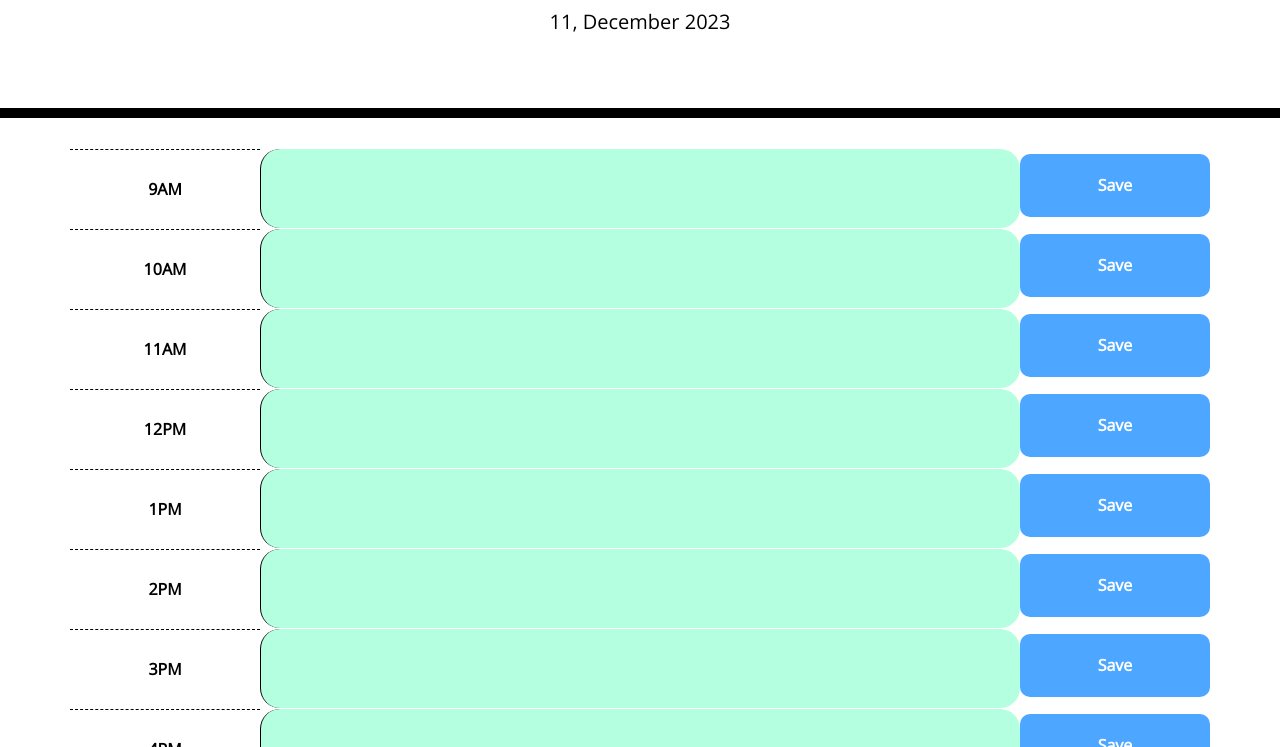
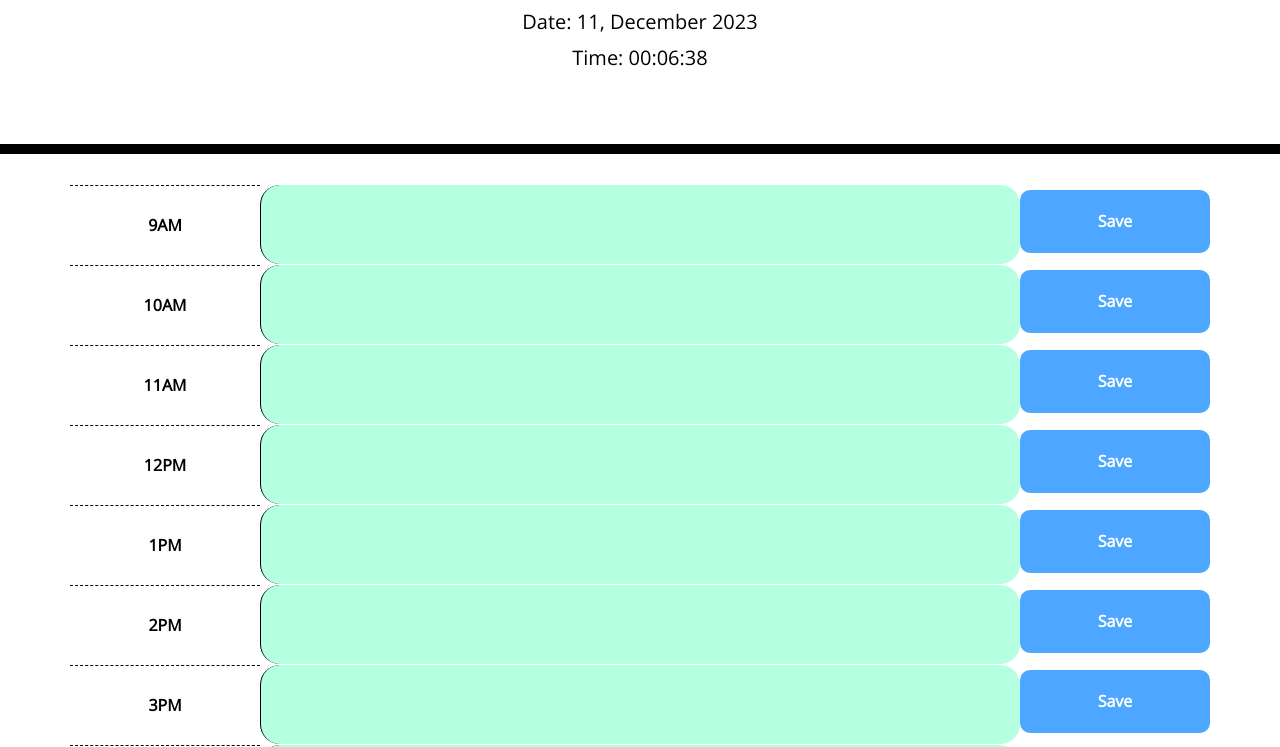
Before and after one commit to noah-sheldon/daily-planner, a plain HTML site: page index.html in a window 1280 px wide. Shown: the part 169-916 px from the top of the page. Drawn offline with nearby package versions, Linux system fonts and the light colour scheme.

Commit message:
added current time, updated screenshots

```diff
--- a/assets/js/index.js
+++ b/assets/js/index.js
@@ -1,8 +1,10 @@
 var today = dayjs().format("D, MMMM YYYY");
+var time = dayjs().format("HH:mm:ss");
 var container = $(".container");
 let tasksMap = getTasks();
 
-$("#currentDay").text(today);
+$("#currentDay").text("Date: " + today);
+$("#currentTime").text("Time: " + time);
 
 startApp();
 
--- a/index.html
+++ b/index.html
@@ -19,6 +19,7 @@
     <h1 class="display-3">Work Day Scheduler</h1>
     <p class="lead">A simple calendar app for scheduling your work day</p>
     <p id="currentDay" class="lead"></p>
+    <p id="currentTime" class="lead"></p>
   </header>
   <div class="container">
   </div>
```
Also changed, not shown: assets/images/scr_2.png (deleted), assets/images/scr_3.png (added).
